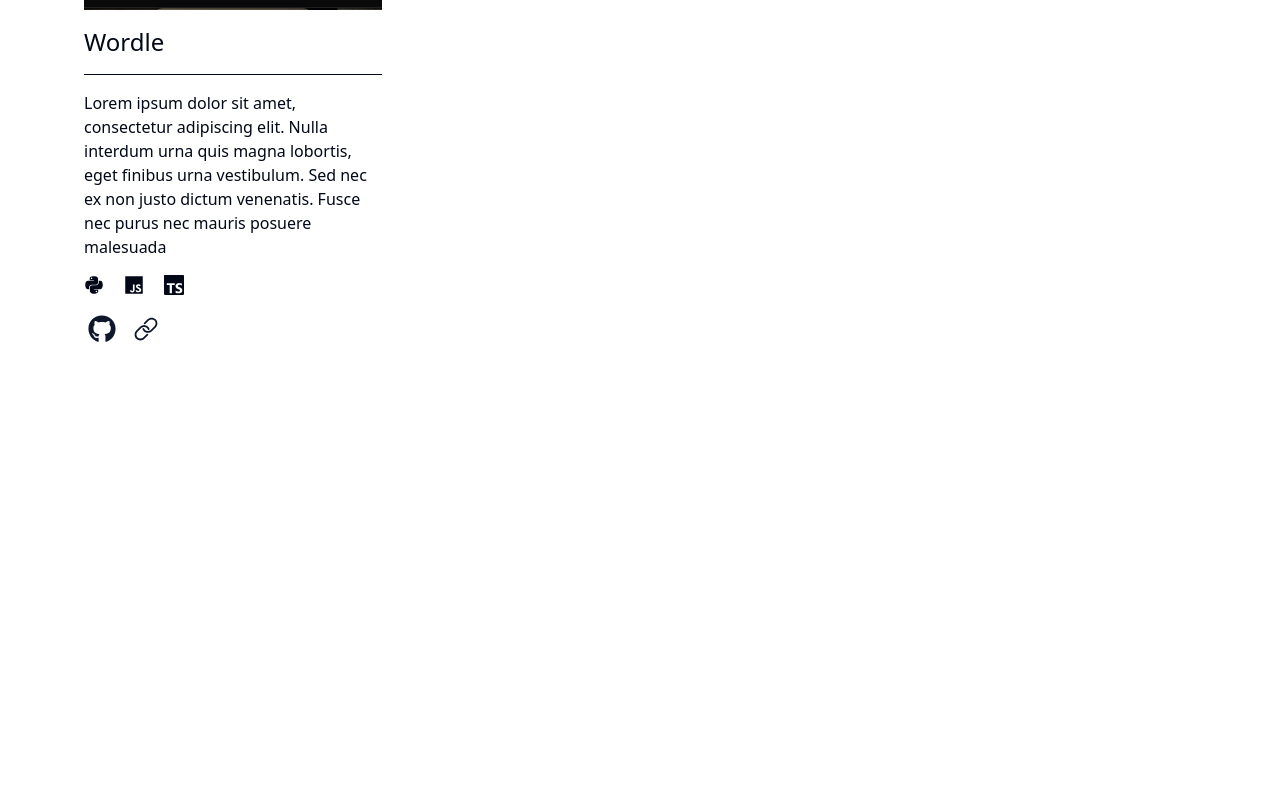
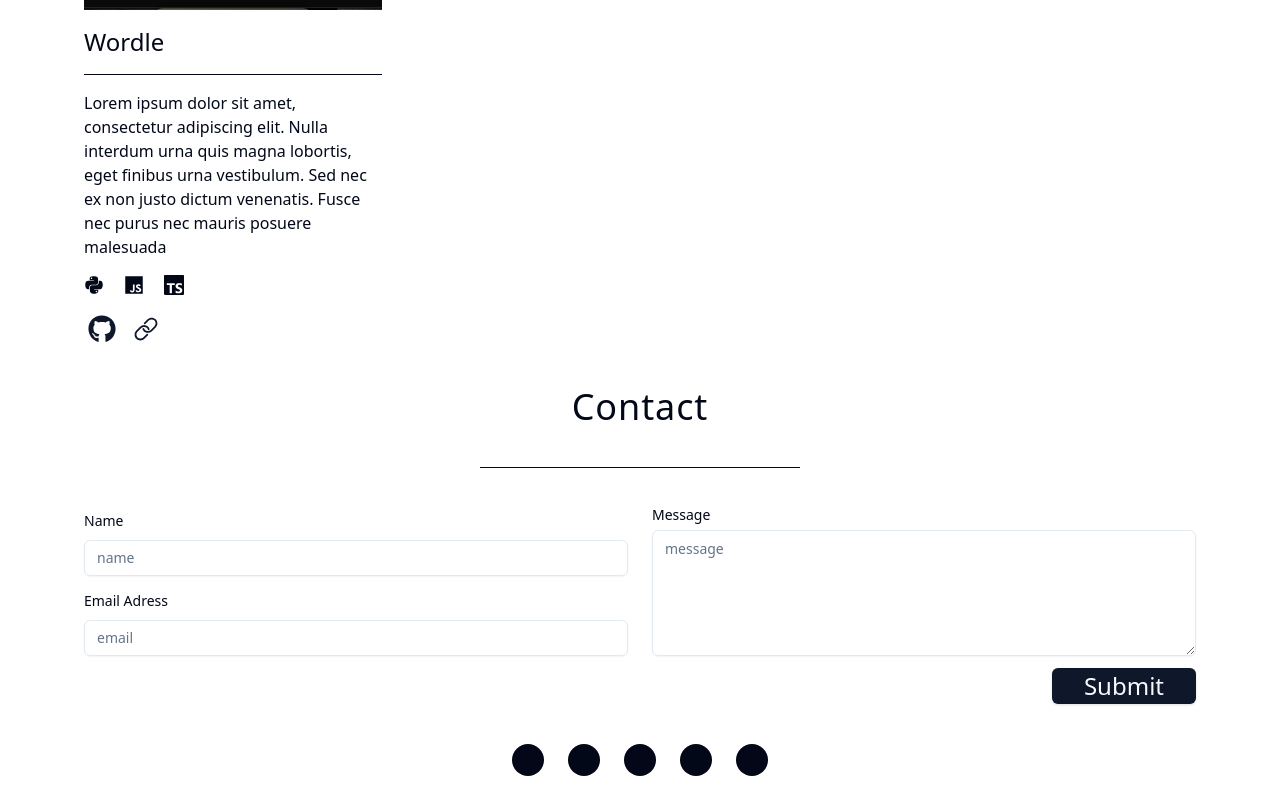
Before and after one commit to GorkemEldeniz/portfolio-website, a React (Vite) app: page / in a window 1280 px wide. Shown: the part 2665-3465 px from the top of the page. Before the commit the page ends 3036 px from the top, so only its background shows below. Built offline with nearby package versions, Linux system fonts and the light colour scheme.

Commit message:
Contact and Footer
Contact and Footer componenet added

```diff
--- a/package.json
+++ b/package.json
@@ -10,8 +10,10 @@
     "preview": "vite preview"
   },
   "dependencies": {
+    "@hookform/resolvers": "^3.3.4",
     "@radix-ui/react-dropdown-menu": "^2.0.6",
     "@radix-ui/react-icons": "^1.3.0",
+    "@radix-ui/react-label": "^2.0.2",
     "@radix-ui/react-slot": "^1.0.2",
     "@types/node": "^20.11.16",
     "@uidotdev/usehooks": "^2.4.1",
@@ -20,9 +22,11 @@
     "lucide-react": "^0.323.0",
     "react": "^18.2.0",
     "react-dom": "^18.2.0",
+    "react-hook-form": "^7.50.1",
     "react-icons": "^5.0.1",
     "tailwind-merge": "^2.2.1",
-    "tailwindcss-animate": "^1.0.7"
+    "tailwindcss-animate": "^1.0.7",
+    "zod": "^3.22.4"
   },
   "devDependencies": {
     "@types/react": "^18.2.43",
--- a/src/Layout.tsx
+++ b/src/Layout.tsx
@@ -1,4 +1,6 @@
 import About from "@components/about";
+import Contact from "@components/contact";
+import Foooter from "@components/footer";
 import Hero from "@components/hero";
 import Navbar from "@components/navbar";
 import Projects from "@components/projects";
@@ -11,6 +13,8 @@
 				<Hero />
 				<About />
 				<Projects />
+				<Contact />
+				<Foooter />
 			</div>
 		</div>
 	);
--- /dev/null
+++ b/src/components/contact-form.tsx
@@ -0,0 +1,100 @@
+import { zodResolver } from "@hookform/resolvers/zod";
+import { useForm } from "react-hook-form";
+import { z } from "zod";
+
+import {
+	Form,
+	FormControl,
+	FormField,
+	FormItem,
+	FormLabel,
+	FormMessage,
+} from "@components/ui/form";
+import { Button } from "./ui/button";
+import { Input } from "./ui/input";
+import { Textarea } from "./ui/textarea";
+
+const formSchema = z.object({
+	name: z.string().min(2),
+	email: z.string().email({
+		message: "Email adress must be valid",
+	}),
+	message: z.string().min(4).max(100),
+});
+
+export function ContactForm() {
+	// 1. Define your form.
+	const form = useForm<z.infer<typeof formSchema>>({
+		resolver: zodResolver(formSchema),
+	});
+
+	// 2. Define a submit handler.
+	function onSubmit(values: z.infer<typeof formSchema>) {
+		// Do something with the form values.
+		// ✅ This will be type-safe and validated.
+		console.log(values);
+	}
+
+	return (
+		<Form {...form}>
+			<form
+				onSubmit={form.handleSubmit(onSubmit)}
+				className='grid grid-flow-row px-6 text-left md:grid-cols-2 gap-x-6 gap-y-3'
+			>
+				<FormField
+					control={form.control}
+					name='name'
+					render={({ field }) => (
+						<FormItem>
+							<FormLabel>Name</FormLabel>
+							<FormControl>
+								<Input placeholder='name' {...field} />
+							</FormControl>
+							<FormMessage />
+						</FormItem>
+					)}
+				/>
+
+				<FormField
+					control={form.control}
+					name='message'
+					render={({ field }) => (
+						<FormItem className='flex flex-col md:row-span-2'>
+							<FormLabel>Message</FormLabel>
+							<FormControl>
+								<Textarea className='flex-1' placeholder='message' {...field} />
+							</FormControl>
+							<FormMessage />
+						</FormItem>
+					)}
+				/>
+
+				<FormField
+					control={form.control}
+					name='email'
+					render={({ field }) => (
+						<FormItem>
+							<FormLabel>Email Adress</FormLabel>
+							<FormControl>
+								<Input placeholder='email' {...field} />
+							</FormControl>
+							<FormMessage />
+						</FormItem>
+					)}
+				/>
+
+				<div className='flex justify-end md:col-span-2'>
+					<Button
+						className='text-xl font-light md:text-2xl md:w-fit'
+						size='lg'
+						type='submit'
+					>
+						Submit
+					</Button>
+				</div>
+			</form>
+		</Form>
+	);
+}
+
+export default ContactForm;
--- /dev/null
+++ b/src/components/contact.tsx
@@ -0,0 +1,15 @@
+import ContactForm from "./contact-form";
+
+const Contact = () => {
+	return (
+		<>
+			<h1 className='text-3xl tracking-wide md:text-4xl'>Contact</h1>
+			<div className='flex justify-center px-6 md:px-0'>
+				<span className='h-[1px] w-full md:w-[20rem] bg-foreground'></span>
+			</div>
+			<ContactForm />
+		</>
+	);
+};
+
+export default Contact;
--- /dev/null
+++ b/src/components/footer.tsx
@@ -0,0 +1,13 @@
+const Foooter = () => {
+	return (
+		<div className='flex justify-center gap-6'>
+			<span className='w-6 h-6 rounded-full md:w-8 md:h-8 bg-foreground'></span>
+			<span className='w-6 h-6 rounded-full md:w-8 md:h-8 bg-foreground'></span>
+			<span className='w-6 h-6 rounded-full md:w-8 md:h-8 bg-foreground'></span>
+			<span className='w-6 h-6 rounded-full md:w-8 md:h-8 bg-foreground'></span>
+			<span className='w-6 h-6 rounded-full md:w-8 md:h-8 bg-foreground'></span>
+		</div>
+	);
+};
+
+export default Foooter;
--- /dev/null
+++ b/src/components/ui/form.tsx
@@ -0,0 +1,177 @@
+import * as LabelPrimitive from "@radix-ui/react-label";
+import { Slot } from "@radix-ui/react-slot";
+import * as React from "react";
+import {
+	Controller,
+	ControllerProps,
+	FieldPath,
+	FieldValues,
+	FormProvider,
+	useFormContext,
+} from "react-hook-form";
+
+import cn from "@utils/cn";
+import { Label } from "./label";
+
+const Form = FormProvider;
+
+type FormFieldContextValue<
+	TFieldValues extends FieldValues = FieldValues,
+	TName extends FieldPath<TFieldValues> = FieldPath<TFieldValues>
+> = {
+	name: TName;
+};
+
+const FormFieldContext = React.createContext<FormFieldContextValue>(
+	{} as FormFieldContextValue
+);
+
+const FormField = <
+	TFieldValues extends FieldValues = FieldValues,
+	TName extends FieldPath<TFieldValues> = FieldPath<TFieldValues>
+>({
+	...props
+}: ControllerProps<TFieldValues, TName>) => {
+	return (
+		<FormFieldContext.Provider value={{ name: props.name }}>
+			<Controller {...props} />
+		</FormFieldContext.Provider>
+	);
+};
+
+const useFormField = () => {
+	const fieldContext = React.useContext(FormFieldContext);
+	const itemContext = React.useContext(FormItemContext);
+	const { getFieldState, formState } = useFormContext();
+
+	const fieldState = getFieldState(fieldContext.name, formState);
+
+	if (!fieldContext) {
+		throw new Error("useFormField should be used within <FormField>");
+	}
+
+	const { id } = itemContext;
+
+	return {
+		id,
+		name: fieldContext.name,
+		formItemId: `${id}-form-item`,
+		formDescriptionId: `${id}-form-item-description`,
+		formMessageId: `${id}-form-item-message`,
+		...fieldState,
+	};
+};
+
+type FormItemContextValue = {
+	id: string;
+};
+
+const FormItemContext = React.createContext<FormItemContextValue>(
+	{} as FormItemContextValue
+);
+
+const FormItem = React.forwardRef<
+	HTMLDivElement,
+	React.HTMLAttributes<HTMLDivElement>
+>(({ className, ...props }, ref) => {
+	const id = React.useId();
+
+	return (
+		<FormItemContext.Provider value={{ id }}>
+			<div ref={ref} className={cn("space-y-2", className)} {...props} />
+		</FormItemContext.Provider>
+	);
+});
+FormItem.displayName = "FormItem";
+
+const FormLabel = React.forwardRef<
+	React.ElementRef<typeof LabelPrimitive.Root>,
+	React.ComponentPropsWithoutRef<typeof LabelPrimitive.Root>
+>(({ className, ...props }, ref) => {
+	const { error, formItemId } = useFormField();
+
+	return (
+		<Label
+			ref={ref}
+			className={cn(error && "text-destructive", className)}
+			htmlFor={formItemId}
+			{...props}
+		/>
+	);
+});
+FormLabel.displayName = "FormLabel";
+
+const FormControl = React.forwardRef<
+	React.ElementRef<typeof Slot>,
+	React.ComponentPropsWithoutRef<typeof Slot>
+>(({ ...props }, ref) => {
+	const { error, formItemId, formDescriptionId, formMessageId } =
+		useFormField();
+
+	return (
+		<Slot
+			ref={ref}
+			id={formItemId}
+			aria-describedby={
+				!error
+					? `${formDescriptionId}`
+					: `${formDescriptionId} ${formMessageId}`
+			}
+			aria-invalid={!!error}
+			{...props}
+		/>
+	);
+});
+FormControl.displayName = "FormControl";
+
+const FormDescription = React.forwardRef<
+	HTMLParagraphElement,
+	React.HTMLAttributes<HTMLParagraphElement>
+>(({ className, ...props }, ref) => {
+	const { formDescriptionId } = useFormField();
+
+	return (
+		<p
+			ref={ref}
+			id={formDescriptionId}
+			className={cn("text-[0.8rem] text-muted-foreground", className)}
+			{...props}
+		/>
+	);
+});
+FormDescription.displayName = "FormDescription";
+
+const FormMessage = React.forwardRef<
+	HTMLParagraphElement,
+	React.HTMLAttributes<HTMLParagraphElement>
+>(({ className, children, ...props }, ref) => {
+	const { error, formMessageId } = useFormField();
+	const body = error ? String(error?.message) : children;
+
+	if (!body) {
+		return null;
+	}
+
+	return (
+		<p
+			ref={ref}
+			id={formMessageId}
+			className={cn("text-[0.8rem] font-medium text-destructive", className)}
+			{...props}
+		>
+			{body}
+		</p>
+	);
+});
+FormMessage.displayName = "FormMessage";
+
+export {
+	Form,
+	FormControl,
+	FormDescription,
+	FormField,
+	FormItem,
+	FormLabel,
+	FormMessage,
+	useFormField,
+};
--- /dev/null
+++ b/src/components/ui/input.tsx
@@ -0,0 +1,25 @@
+import * as React from "react";
+
+import cn from "@utils/cn";
+
+export interface InputProps
+	extends React.InputHTMLAttributes<HTMLInputElement> {}
+
+const Input = React.forwardRef<HTMLInputElement, InputProps>(
+	({ className, type, ...props }, ref) => {
+		return (
+			<input
+				type={type}
+				className={cn(
+					"flex h-9 w-full rounded-md border border-input bg-transparent px-3 py-1 text-sm shadow-sm transition-colors file:border-0 file:bg-transparent file:text-sm file:font-medium placeholder:text-muted-foreground focus-visible:outline-none focus-visible:ring-1 focus-visible:ring-ring disabled:cursor-not-allowed disabled:opacity-50",
+					className
+				)}
+				ref={ref}
+				{...props}
+			/>
+		);
+	}
+);
+Input.displayName = "Input";
+
+export { Input };
--- /dev/null
+++ b/src/components/ui/label.tsx
@@ -0,0 +1,24 @@
+import * as LabelPrimitive from "@radix-ui/react-label";
+import { cva, type VariantProps } from "class-variance-authority";
+import * as React from "react";
+
+import cn from "@utils/cn";
+
+const labelVariants = cva(
+	"text-sm font-medium leading-none peer-disabled:cursor-not-allowed peer-disabled:opacity-70"
+);
+
+const Label = React.forwardRef<
+	React.ElementRef<typeof LabelPrimitive.Root>,
+	React.ComponentPropsWithoutRef<typeof LabelPrimitive.Root> &
+		VariantProps<typeof labelVariants>
+>(({ className, ...props }, ref) => (
+	<LabelPrimitive.Root
+		ref={ref}
+		className={cn(labelVariants(), className)}
+		{...props}
+	/>
+));
+Label.displayName = LabelPrimitive.Root.displayName;
+
+export { Label };
--- /dev/null
+++ b/src/components/ui/textarea.tsx
@@ -0,0 +1,24 @@
+import * as React from "react";
+
+import cn from "@utils/cn";
+
+export interface TextareaProps
+	extends React.TextareaHTMLAttributes<HTMLTextAreaElement> {}
+
+const Textarea = React.forwardRef<HTMLTextAreaElement, TextareaProps>(
+	({ className, ...props }, ref) => {
+		return (
+			<textarea
+				className={cn(
+					"flex min-h-[60px] w-full rounded-md border border-input bg-transparent px-3 py-2 text-sm shadow-sm placeholder:text-muted-foreground focus-visible:outline-none focus-visible:ring-1 focus-visible:ring-ring disabled:cursor-not-allowed disabled:opacity-50",
+					className
+				)}
+				ref={ref}
+				{...props}
+			/>
+		);
+	}
+);
+Textarea.displayName = "Textarea";
+
+export { Textarea };
```
Also changed, not shown: components.json, 1 other file (tests, documents, lock files or other folders).
